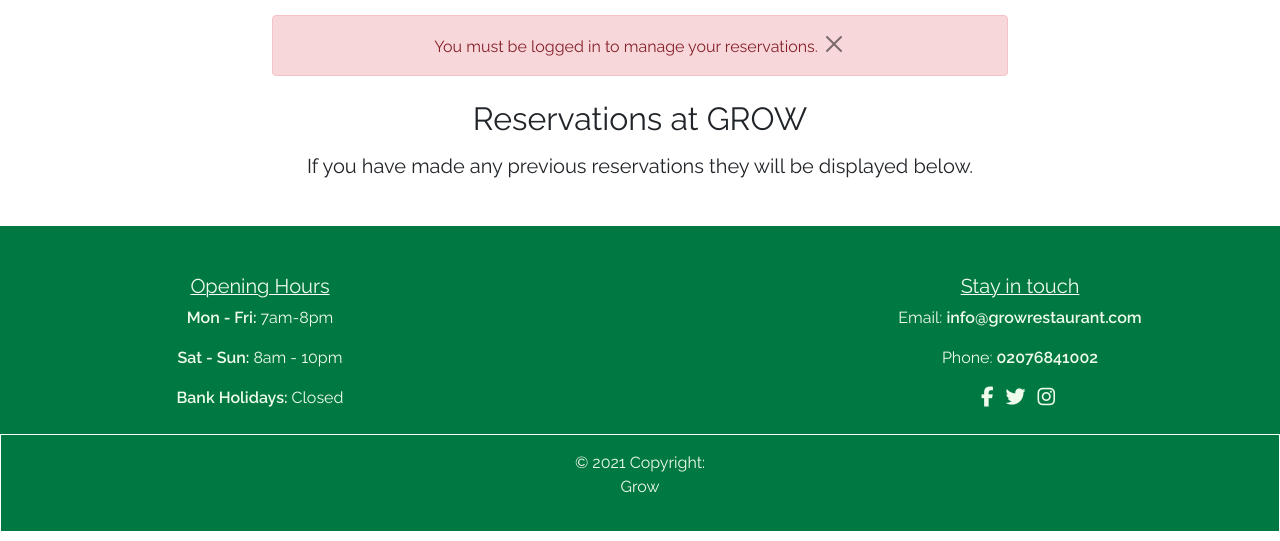
After one commit to daisygunn/grow-restaurant, a Django app: page /reservations/manage_reservations in a window 1280 px wide. The commit adds this page. Shown: the part 259-800 px from the top of the page. Run offline with Django 3.2, Linux system fonts and the light colour scheme; some libraries are stand-ins or nearby versions.

Commit message:
Fix error with 404.html extends code. Add email backend settings. Create initial manage_reservations view, url & template.

```diff
--- a/grow_restaurant/urls.py
+++ b/grow_restaurant/urls.py
@@ -18,8 +18,8 @@ from django.urls import path, include
 from django.conf.urls import handler400, handler500
 
 urlpatterns = [
+    path('', include('website.urls'), name='website_urls'),
     path('admin/', admin.site.urls),
-    path('', include('website.urls'), name='website_urls'),
     path('menus/', include('menus.urls'), name='menus_urls'),
     path('reservations/', include('reservations.urls'), name='reservations_urls'),
     path('accounts/', include('allauth.urls')),
--- a/reservations/urls.py
+++ b/reservations/urls.py
@@ -4,4 +4,5 @@ from django.conf.urls import include, url
 
 urlpatterns = [
     path('', views.ReservationsEnquiry.as_view(), name='reservations'),
+    path('manage_reservations', views.ManageReservations.as_view(), name='manage_reservations'),
     ]
--- a/reservations/views.py
+++ b/reservations/views.py
@@ -78,7 +78,6 @@ class ReservationsEnquiry(View):
                 # Prevent duplicate 'customers' being added to database
                 if customer_query > 0:
                     logger.warning("customer exists")
-                    pass
                 else:
                     customer_form.save()
 
@@ -96,10 +95,8 @@ class ReservationsEnquiry(View):
                         request, messages.SUCCESS, f"Thank you {customer_name}, your enquiry for {customer_requested_guests} people at {customer_requested_time} on {customer_requested_date} has been sent.")
 
                 # Return blank forms so the same enquiry isn't sent twice.
-                # customer_form = CustomerForm()
-                # reservation_form = ReservationForm()
                 return HttpResponseRedirect(reverse('reservations'))
-                # return render(request, 'reservations.html', {'customer_form': customer_form, 'reservation_form': reservation_form})
+
 
         else:
 
@@ -115,3 +112,15 @@ class ReservationsEnquiry(View):
                     request, 'reservations.html',
                     {'customer_form': customer_form, 'reservation_form': reservation_form}
                 )
+
+class ManageReservations(View):
+    # View for user to manage any existing reservations
+    def get(self, request, *args, **kwargs):
+        if request.user.is_authenticated:
+            messages.add_message(
+                request, messages.SUCCESS, "Your reservations will be displayed here.")
+        else:
+            messages.add_message(
+                request, messages.ERROR, "You must be logged in to manage your reservations.")
+
+        return render(request, 'manage_reservations.html')
--- a/static/css/style.css
+++ b/static/css/style.css
@@ -78,7 +78,7 @@ p#subheading {
 }
 
 .footer-copyright {
-    border: solid 1px white;
+    border: solid 1px white
 }
 
 a.ic {
--- a/templates/404.html
+++ b/templates/404.html
@@ -1,4 +1,4 @@
-{% extends base.html %}
+{% extends 'base.html' %}
 
 {% block content %}
 	<div id="notfound">
--- a/templates/base.html
+++ b/templates/base.html
@@ -60,6 +60,9 @@
                 <ul class="navbar-nav">
                     {% if user.is_authenticated %}
                     <!-- Display logout option if user is logged in -->
+                    <li class="nav-item ml-auto">
+                        <a class="nav-link" href="{% url 'manage_reservations' %}">My Reservations</a>
+                    </li>
                     <li class="nav-item ml-auto">
                         <a class="nav-link" href="{% url 'account_logout' %}">Logout</a>
                     </li>
--- /dev/null
+++ b/templates/manage_reservations.html
@@ -0,0 +1,28 @@
+{% extends "base.html" %}
+
+{% block content %}
+
+<!-- To display date picker -->
+{% load bootstrap4 %}
+<!-- {% bootstrap_css %} -->
+{% bootstrap_javascript jquery='full' %}
+<!-- Media to display date picker -->
+{{ reservation_form.media }}
+<div class="row">
+    <div class="col-sm-2"></div>
+    <div class="col-sm-8">
+        <h2 class="text-center mt-2 mb-3">Reservations at GROW</h2>
+        <h5 class="text-center mt-2 mb-5">If you have made any previous reservations they will be displayed below.</h5>
+    </div>
+</div>
+<div class="container">
+    <div class="row">
+        <div class="col-sm-3"></div>
+        <div class="col-sm-6">
+
+            </form>
+        </div>
+    </div>
+</div>
+
+{% endblock %}
--- a/website/views.py
+++ b/website/views.py
@@ -46,8 +46,8 @@ class ContactPage(View):
 
 
 def error_404(request, exception):
-    return render(request, '404.html')
+    return render(request, '404.html', status=404)
 
 
 def error_500(request):
-    return render(request, '500.html')
+    return render(request, '500.html', status=500)
```
Also changed, not shown: grow_restaurant/settings.py (+14 -10 lines).
